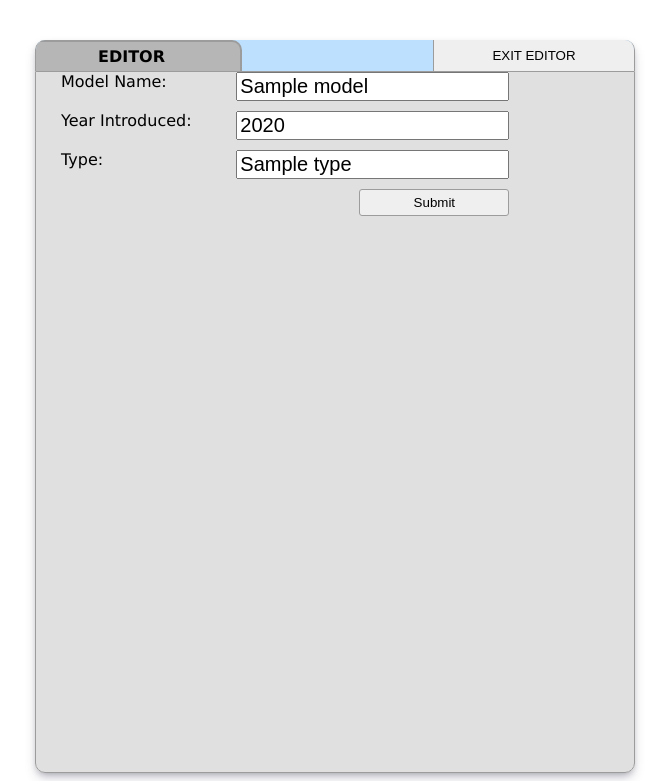
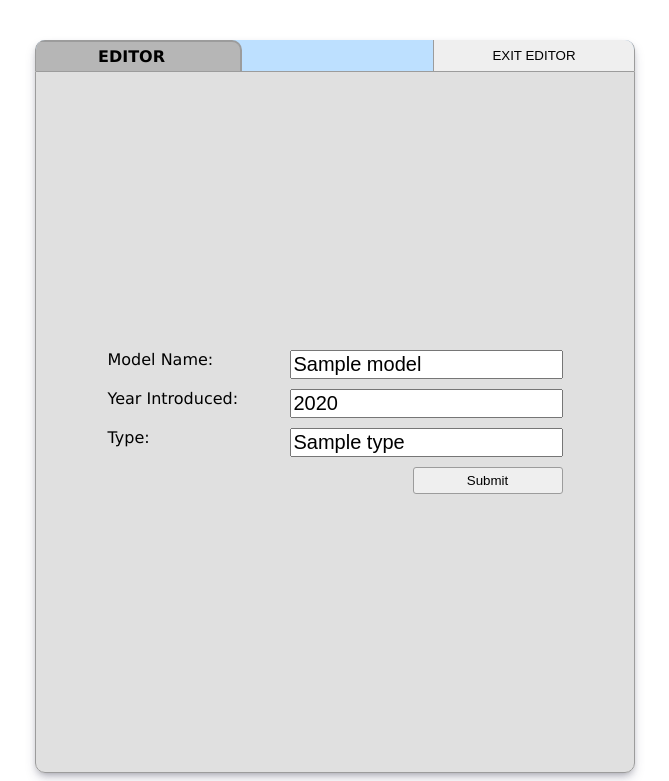
Before and after one commit to bfrith97/Cars-Directory, a PHP site: template app/views/edit.view.php in a window 1280 px wide. Shown: the part 154-935 px from the top of the page, without its empty margins (305-974 px from the left). Run offline with PHP 8.4, Linux system fonts and the light colour scheme; the template is opened without the code that fills it: most values are stand-ins (such as "Sample title", 1, 10 or a date in 2020).

Commit message:
complete edit functionality

```diff
--- a/app/routes.php
+++ b/app/routes.php
@@ -8,5 +8,6 @@ $router->post('store', "CarsController@store");
 $router->post('deleteAll', 'CarsController@deleteAll');
 $router->post('delete', 'CarsController@delete');
 $router->post('edit', 'CarsController@edit');
+$router->post('update', 'CarsController@update');
 
 $router->post('editList', 'PagesController@editList');
--- a/app/views/edit-list.view.php
+++ b/app/views/edit-list.view.php
@@ -38,6 +38,7 @@
                     </ul>
                     <ul class="edit-btns">
                         <form action="edit" method="POST">
+                            <input type="hidden" name="id" value=<?= $car->id ?> />
                             <input type="hidden" name="brand" value=<?= $car->brand ?> />
                             <input type="hidden" name="model" value=<?= $car->model ?> />
                             <input type="hidden" name="year" value=<?= $car->year ?> />
--- a/app/views/edit.view.php
+++ b/app/views/edit.view.php
@@ -29,9 +29,12 @@
             </form>
         </nav>
         <div class="cars-window">
-            <div class="car-lists-edit">
-                <form class="form-add" method="POST" action="/store">
+            <div class="cars-edit-container">
+
+                <div class="cars-edit">
+                    <form class="form-add" method="POST" action="/update">
                         <input type="hidden" name="brand" value="<?= $brand ?>" />
+                        <input type="hidden" name="id" value="<?= $id ?>" />
                         <label for="model"> Model Name:</label><input type="text" name="model" required maxlength="20" value="<?= $model ?>" />
                         <label for="year"> Year Introduced:</label><input type="number" name="year" required value="<?= $year ?>">
                         <label for="type"> Type: </label><input type="text" name="type" required maxlength="20" value="<?= $type ?>">
@@ -39,6 +42,7 @@
                     </form>
                 </div>
             </div>
+        </div>
         <script type="module" src="/public/javascript/editPage.js"></script>
 </body>
 
--- a/public/css/style.css
+++ b/public/css/style.css
@@ -299,3 +299,9 @@ ul {
     height: 23px;
     margin: 0 50px 5px
 }
+.cars-edit-container {
+    display: flex;
+    justify-content: center;
+    align-items: center;
+    height: 100%;
+}
```
Also changed, not shown: app/controllers/CarsController.php (+13 -1 lines), core/database/QueryBuilder.php (+10 -1 lines). Lines whose indentation alone changed are shown as unchanged.
